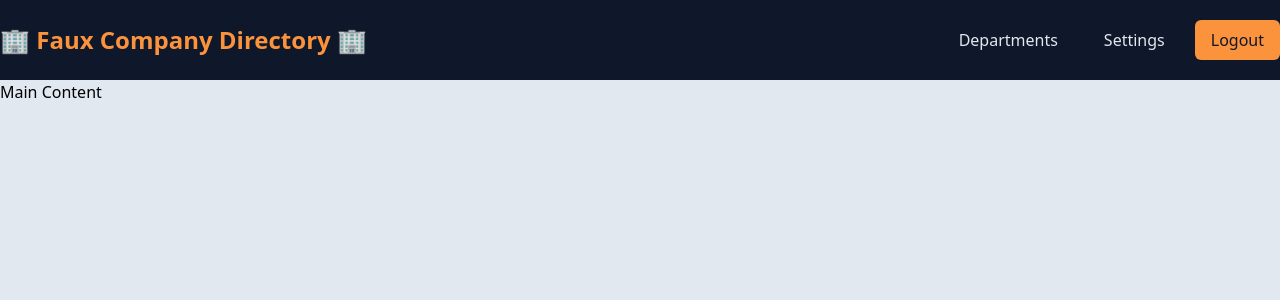
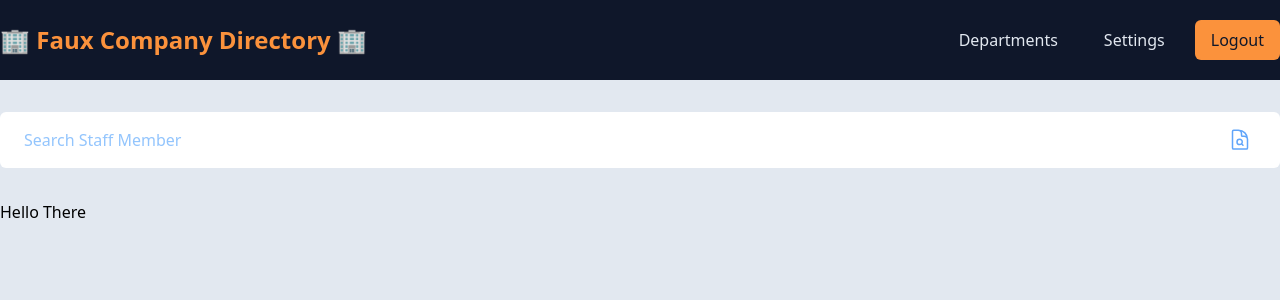
Before and after one commit to jdele185/vue-directory, a Vue app: page / in a window 1280 px wide. Shown: the top 300 px of the page. Built offline with nearby package versions, Linux system fonts and the light colour scheme.

Commit message:
added search bar

```diff
--- a/src/App.vue
+++ b/src/App.vue
@@ -1,8 +1,9 @@
 <script setup>
 import NavMenu from '@/components/NavMenu.vue'
+import Main from '@/components/Main.vue'
 </script>
 
 <template>
   <NavMenu />
-  <h1>Main Content</h1>
+  <Main />
 </template>
--- /dev/null
+++ b/src/components/Main.vue
@@ -0,0 +1,16 @@
+<script setup>
+import MainSearch from './MainSearch.vue'
+</script>
+
+<template>
+  <div class="wrapper">
+    <MainSearch />
+    <h1>Hello There</h1>
+  </div>
+</template>
+
+<style scoped lang="postcss">
+.wrapper {
+  @apply container mx-auto flex flex-col gap-4 py-4;
+}
+</style>
--- /dev/null
+++ b/src/components/MainSearch.vue
@@ -0,0 +1,33 @@
+<template>
+  <div class="wrapper">
+    <input type="text" placeholder="Search Staff Member" class="search" />
+    <span class="icon"
+      ><svg
+        xmlns="http://www.w3.org/2000/svg"
+        fill="none"
+        viewBox="0 0 24 24"
+        stroke-width="1.5"
+        stroke="currentColor"
+        class="h-6 w-6"
+      >
+        <path
+          stroke-linecap="round"
+          stroke-linejoin="round"
+          d="M19.5 14.25v-2.625a3.375 3.375 0 00-3.375-3.375h-1.5A1.125 1.125 0 0113.5 7.125v-1.5a3.375 3.375 0 00-3.375-3.375H8.25m5.231 13.481L15 17.25m-4.5-15H5.625c-.621 0-1.125.504-1.125 1.125v16.5c0 .621.504 1.125 1.125 1.125h12.75c.621 0 1.125-.504 1.125-1.125V11.25a9 9 0 00-9-9zm3.75 11.625a2.625 2.625 0 11-5.25 0 2.625 2.625 0 015.25 0z"
+        />
+      </svg>
+    </span>
+  </div>
+</template>
+
+<style scoped lang="postcss">
+.wrapper {
+  @apply relative flex w-full items-stretch;
+  .search {
+    @apply rounded-md border-0 px-6 py-4 text-blue-700 placeholder-blue-300 outline-none focus:ring focus:ring-orange-400;
+  }
+  .icon {
+    @apply absolute right-0 z-10 py-4 pr-7 text-blue-400;
+  }
+}
+</style>
```
